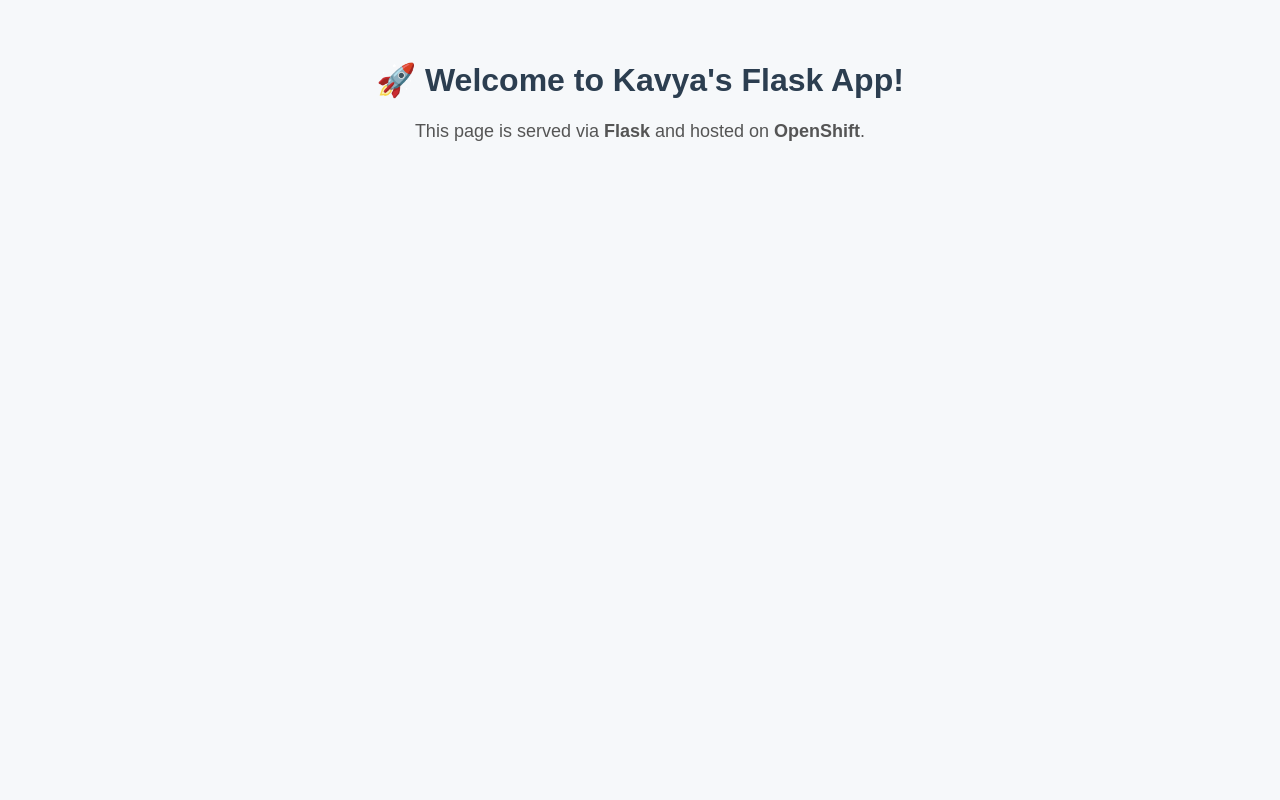
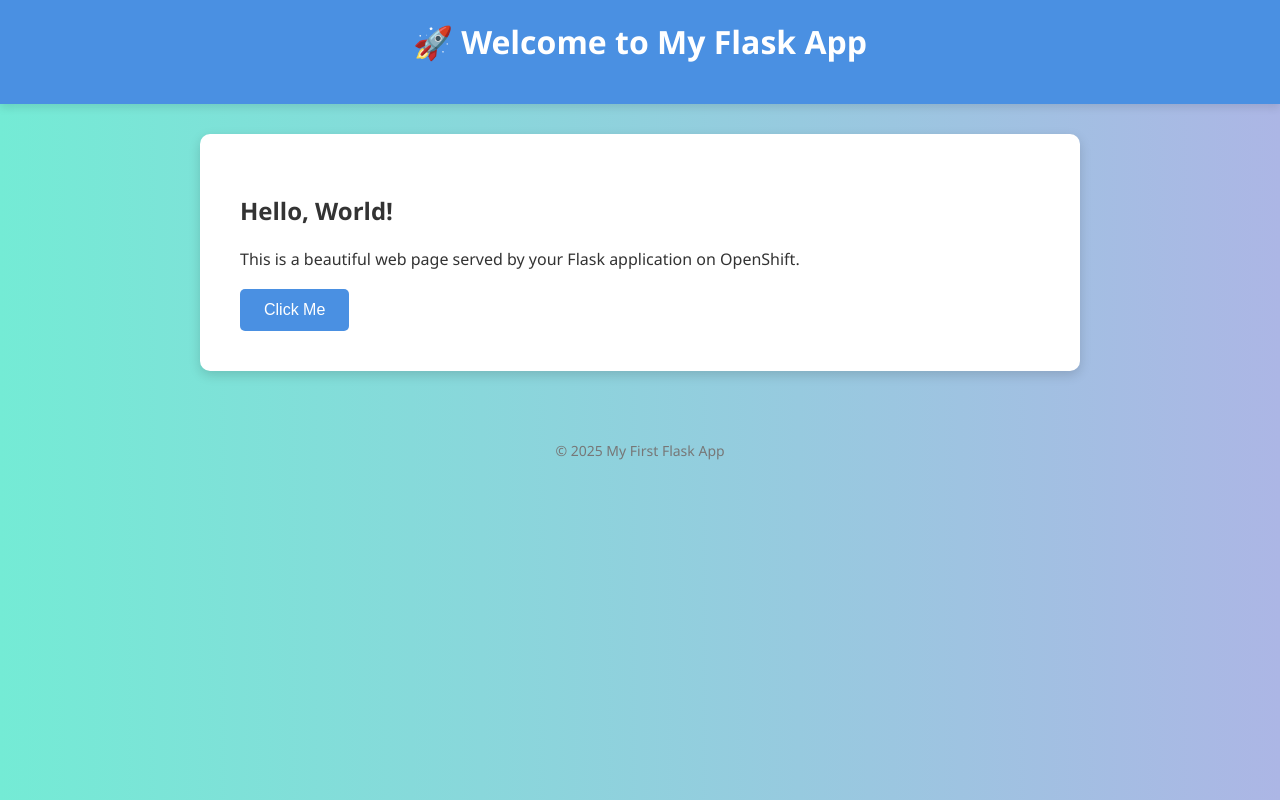
Before and after one commit to ramkrishna74/my-first-repo, a plain HTML site: page index.html in a window 1280 px wide. Drawn offline with Linux system fonts and the light colour scheme.

Commit message:
initial commit

```diff
--- a/index.html
+++ b/index.html
@@ -2,26 +2,88 @@
 <html lang="en">
 <head>
     <meta charset="UTF-8">
-  <title>Welcome to Kavya's App</title>
+    <title>Welcome to My Flask App</title>
+    <meta name="viewport" content="width=device-width, initial-scale=1.0">
     <style>
         body {
-      font-family: Arial, sans-serif;
-      background-color: #f6f8fa;
+            font-family: 'Segoe UI', sans-serif;
             margin: 0;
+            padding: 0;
+            background: linear-gradient(to right, #74ebd5, #acb6e5);
+            color: #333;
+        }
+
+        header {
+            background-color: #4a90e2;
+            color: white;
+            padding: 20px;
+            text-align: center;
+            box-shadow: 0 4px 8px rgba(0,0,0,0.1);
+        }
+
+        .container {
             padding: 40px;
+            max-width: 800px;
+            margin: auto;
+            background: white;
+            border-radius: 10px;
+            margin-top: 30px;
+            box-shadow: 0 4px 12px rgba(0,0,0,0.15);
+            animation: fadeIn 1s ease-out;
+        }
+
+        h1 {
+            margin-top: 0;
+        }
+
+        p {
+            line-height: 1.6;
+        }
+
+        button {
+            background-color: #4a90e2;
+            border: none;
+            color: white;
+            padding: 12px 24px;
+            font-size: 16px;
+            border-radius: 5px;
+            cursor: pointer;
+            transition: background 0.3s;
+        }
+
+        button:hover {
+            background-color: #357abd;
+        }
+
+        footer {
             text-align: center;
+            margin-top: 50px;
+            padding: 20px;
+            font-size: 14px;
+            color: #777;
         }
-    h1 {
-      color: #2c3e50;
-    }
-    p {
-      font-size: 18px;
-      color: #555;
+
+        @keyframes fadeIn {
+            from { opacity: 0; transform: translateY(20px); }
+            to { opacity: 1; transform: translateY(0); }
         }
     </style>
 </head>
 <body>
-  <h1>🚀 Welcome to Kavya's Flask App!</h1>
-  <p>This page is served via <strong>Flask</strong> and hosted on <strong>OpenShift</strong>.</p>
+
+<header>
+    <h1>🚀 Welcome to My Flask App</h1>
+</header>
+
+<div class="container">
+    <h2>Hello, World!</h2>
+    <p>This is a beautiful web page served by your Flask application on OpenShift.</p>
+    <button onclick="alert('Thanks for clicking!')">Click Me</button>
+</div>
+
+<footer>
+    &copy; 2025 My First Flask App
+</footer>
+
 </body>
 </html>
```
Also changed, not shown: index_old.html (added, +27 -0 lines). Lines whose indentation alone changed are shown as unchanged.
